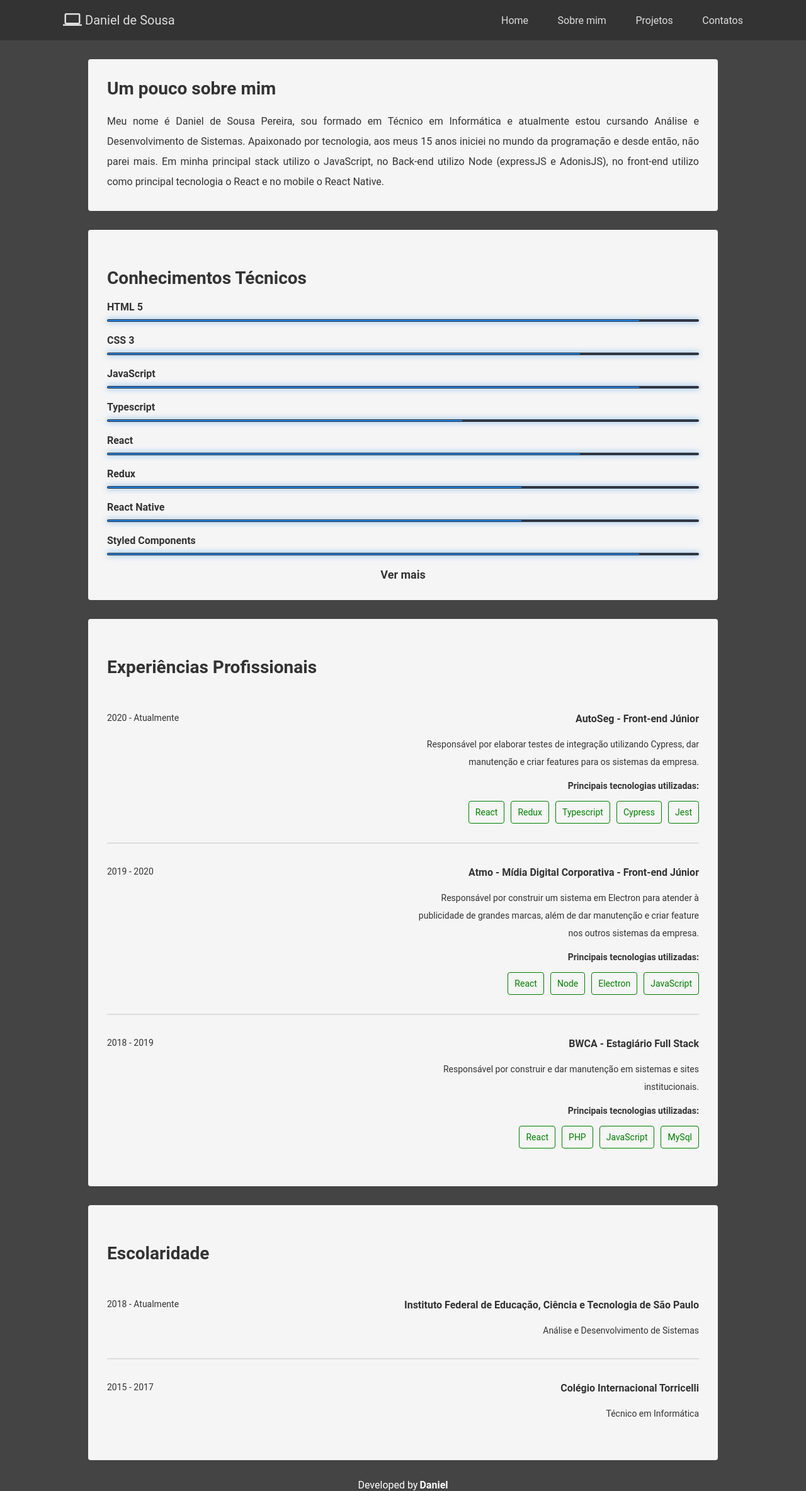
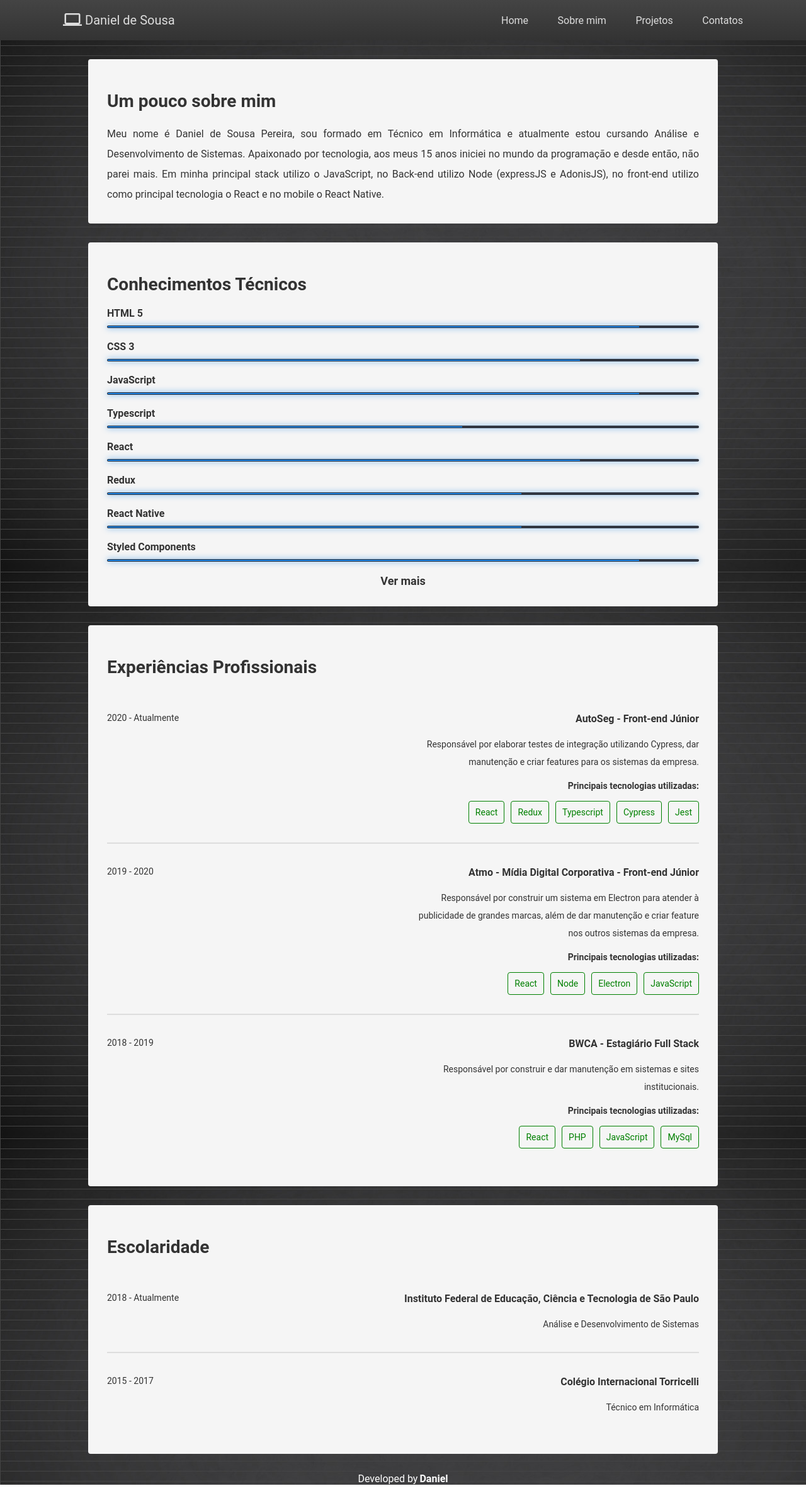
Before and after one commit to dannielss/portfolio, a React (Create React App) app: page /about in a window 1280 px wide. Shown: the whole page at 63% size. Built offline with nearby package versions, Linux system fonts and the light colour scheme.

Commit message:
add background

```diff
--- a/src/components/Description/styles.js
+++ b/src/components/Description/styles.js
@@ -8,6 +8,7 @@ export const Container = styled.div`
 `;
 
 export const Title = styled.h1`
+  margin-top: 20px;
   margin-bottom: 20px;
   color: #333;
 
--- a/src/components/Experiences/styles.js
+++ b/src/components/Experiences/styles.js
@@ -1,7 +1,7 @@
 import styled from 'styled-components';
 
 export const Title = styled.h1`
-  margin-top: 30px;
+  margin-top: 20px;
   margin-bottom: 20px;
   color: #333;
 
@@ -76,6 +76,7 @@ export const TechItem = styled.div`
 
   @media (max-width: 599px) {
     margin-bottom: 10px;
+    width: 100%;
   }
 `;
 
--- a/src/components/Header/styles.js
+++ b/src/components/Header/styles.js
@@ -4,7 +4,7 @@ import { MdMenu, MdClose, MdLaptop } from 'react-icons/md';
 import { Link } from 'react-router-dom';
 
 export const Container = styled.div`
-  background: #333;
+  background-image: linear-gradient(to top, #333, #444);
   height: 64px;
   display: flex;
   justify-content: space-between;
--- a/src/components/School/styles.js
+++ b/src/components/School/styles.js
@@ -1,7 +1,7 @@
 import styled from 'styled-components';
 
 export const Title = styled.h1`
-  margin-top: 30px;
+  margin-top: 20px;
   margin-bottom: 20px;
   color: #333;
 
--- a/src/components/Skills/styles.js
+++ b/src/components/Skills/styles.js
@@ -10,7 +10,7 @@ export const List = styled.div`
 `;
 
 export const Title = styled.h1`
-  margin-top: 30px;
+  margin-top: 20px;
   margin-bottom: 20px;
   color: #333;
 
--- a/src/styles/global.js
+++ b/src/styles/global.js
@@ -1,4 +1,5 @@
 import { createGlobalStyle } from 'styled-components'
+import background from '../assets/background.jpg';
 
 const GlobalStyle = createGlobalStyle`
   @import url('https://fonts.googleapis.com/css?family=Roboto:400,700&display=swap');
@@ -13,7 +14,8 @@ const GlobalStyle = createGlobalStyle`
     height: 100vh;
   }
   body {
-    background: #444;
+    background-image: url(${background});
+    background-position: cover;
     -webkit-font-smoothing: antialiased !important;
   }
   body, input, button {
```
Also changed, not shown: src/assets/background.jpg (added).
